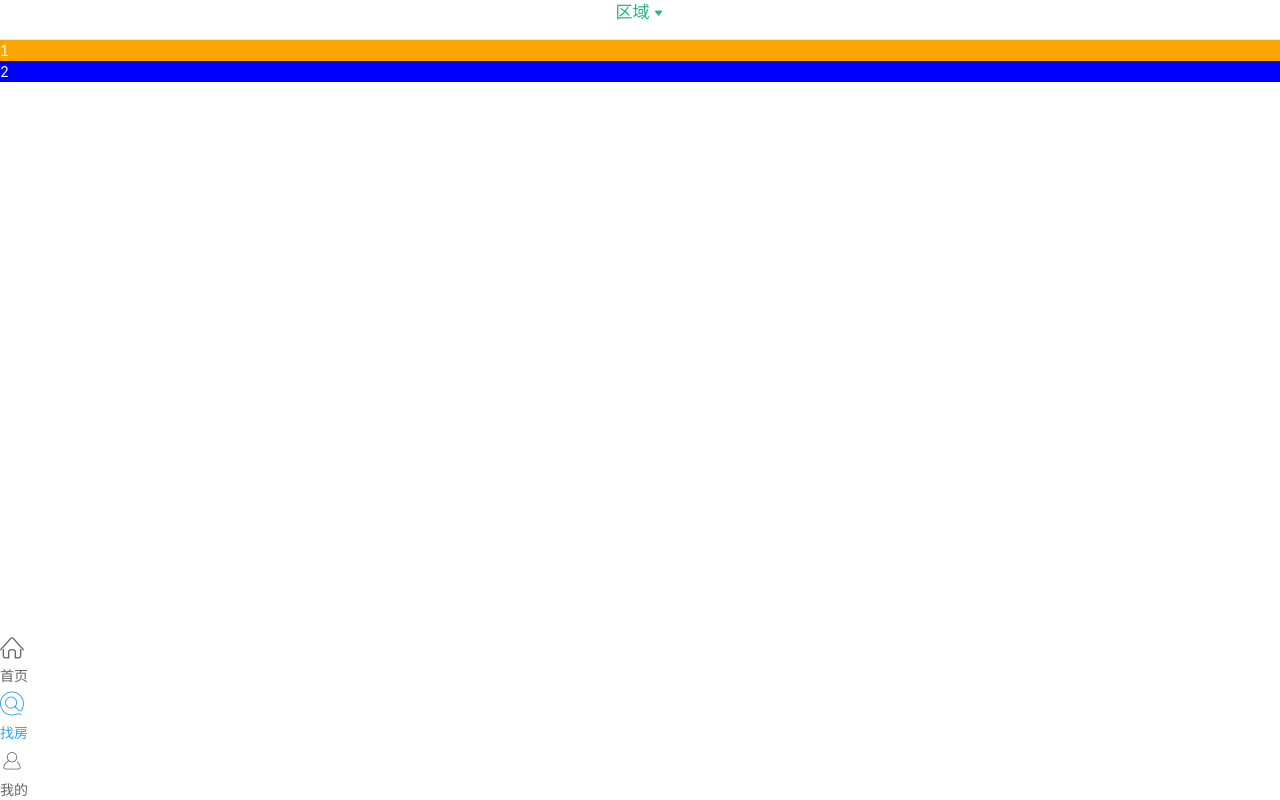
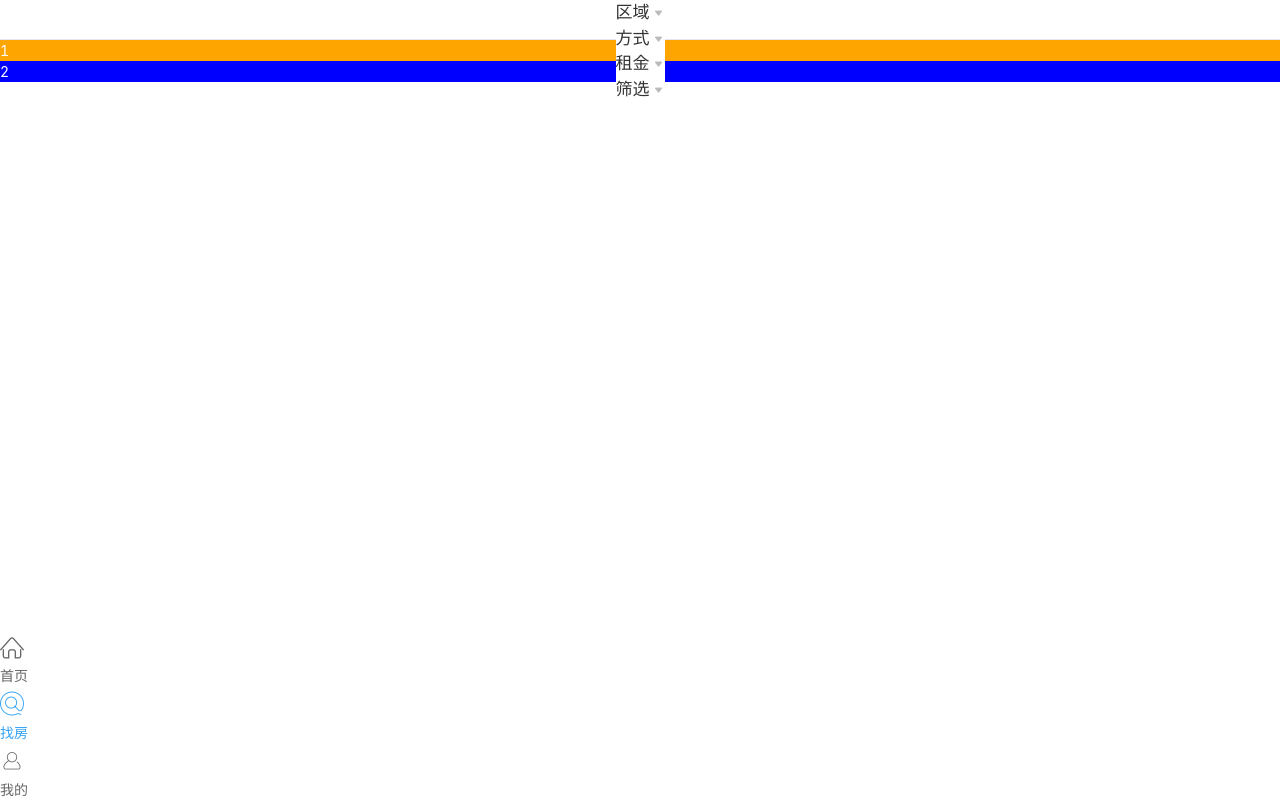
Before and after one commit to lamphc/zfw-103, a React (Create React App) app: page /home/house in a window 1280 px wide. Built offline with nearby package versions, Linux system fonts and the light colour scheme.

Commit message:
筛选器title高亮实现

```diff
--- a/src/pages/House/components/Filter/index.js
+++ b/src/pages/House/components/Filter/index.js
@@ -1,3 +1,6 @@
+/**
+ * 过滤器组件
+ */
 import React, { Component } from 'react'
 
 import FilterTitle from '../FilterTitle'
@@ -6,8 +9,32 @@ import FilterMore from '../FilterMore'
 
 import styles from './index.module.css'
 
+// 设计选中筛选器的默认状态
+const titleSeledStatus = {
+  // 区域
+  area: false,
+  // 方式
+  mode: false,
+  // 价格
+  price: false,
+  // 更多
+  more: false
+}
+
 export default class Filter extends Component {
-  render() {
+
+  state = {
+    // 筛选器的选中状态
+    titleSeledStatus: { ...titleSeledStatus }
+  }
+
+  // 修改筛选器title的选中状态
+  onTitleClick = (type) => {
+    this.setState({ titleSeledStatus: { ...titleSeledStatus, [type]: true } })
+    console.log('调用父组件的方法', type)
+  }
+
+  render () {
     return (
       <div className={styles.root}>
         {/* 前三个菜单的遮罩层 */}
@@ -15,7 +42,7 @@ export default class Filter extends Component {
 
         <div className={styles.content}>
           {/* 标题栏 */}
-          <FilterTitle />
+          <FilterTitle titleSeledStatus={this.state.titleSeledStatus} onTitleClick={this.onTitleClick} />
 
           {/* 前三个菜单对应的内容： */}
           {/* <FilterPicker /> */}
--- a/src/pages/House/components/FilterPicker/index.js
+++ b/src/pages/House/components/FilterPicker/index.js
@@ -1,3 +1,6 @@
+/**
+ * 前三个筛选器公共的picker组件
+ */
 import React, { Component } from 'react'
 
 import { PickerView } from 'antd-mobile'
@@ -88,7 +91,7 @@ const province = [
 ]
 
 export default class FilterPicker extends Component {
-  render() {
+  render () {
     return (
       <>
         {/* 选择器组件： */}
--- a/src/pages/House/components/FilterTitle/index.js
+++ b/src/pages/House/components/FilterTitle/index.js
@@ -1,3 +1,6 @@
+/**
+ * 筛选器title
+ */
 import React from 'react'
 
 import { Flex } from 'antd-mobile'
@@ -12,16 +15,30 @@ const titleList = [
   { title: '筛选', type: 'more' }
 ]
 
-export default function FilterTitle() {
+export default function FilterTitle (props) {
+  // console.log(props)
+  const { titleSeledStatus, onTitleClick } = props
+  // 渲染筛选器的title
+  const renderTitle = () => {
+    return titleList.map((item) => <Flex.Item onClick={
+      () => {
+        // 调用父组件的方法修改高亮状态
+        onTitleClick(item.type)
+      }
+    } key={item.type}>
+      {/* 选中类名： selected => styles.selected*/}
+      <span className={[styles.dropdown, titleSeledStatus[item.type] ? styles.selected : ''].join(' ')}>
+        <span>{item.title}</span>
+        <i className="iconfont icon-arrow" />
+      </span>
+    </Flex.Item>)
+  }
+
   return (
     <Flex align="center" className={styles.root}>
-      <Flex.Item>
-        {/* 选中类名： selected */}
-        <span className={[styles.dropdown, styles.selected].join(' ')}>
-          <span>区域</span>
-          <i className="iconfont icon-arrow" />
-        </span>
-      </Flex.Item>
+      {
+        renderTitle()
+      }
     </Flex>
   )
 }
--- a/src/pages/House/index.js
+++ b/src/pages/House/index.js
@@ -6,7 +6,7 @@ import React from 'react'
 import { Flex } from 'antd-mobile'
 
 import Filter from './components/Filter'
-// 导入样式
+// 导入局部样式
 import styles from './index.module.css'
 
 
@@ -16,7 +16,7 @@ export default class HouseList extends React.Component {
       <div className={styles.root}>
         {/* 条件筛选栏--先开发 */}
         <Filter />
-        {/* 房源列表 */}
+        {/* 根据过滤条件=》渲染房源列表 */}
         <ul>
           <li className={styles.bg}>1</li>
           <li className='bg2'>2</li>
```
Also changed, not shown: src/pages/House/components/FilterMore/index.js (+5 -2 lines).
